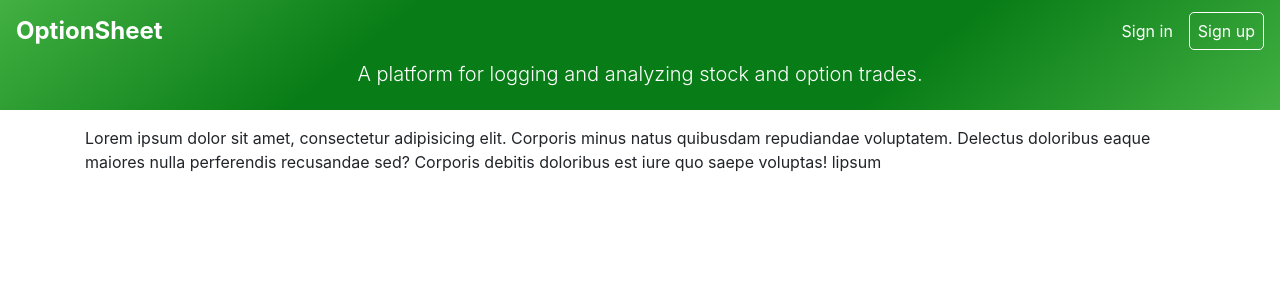
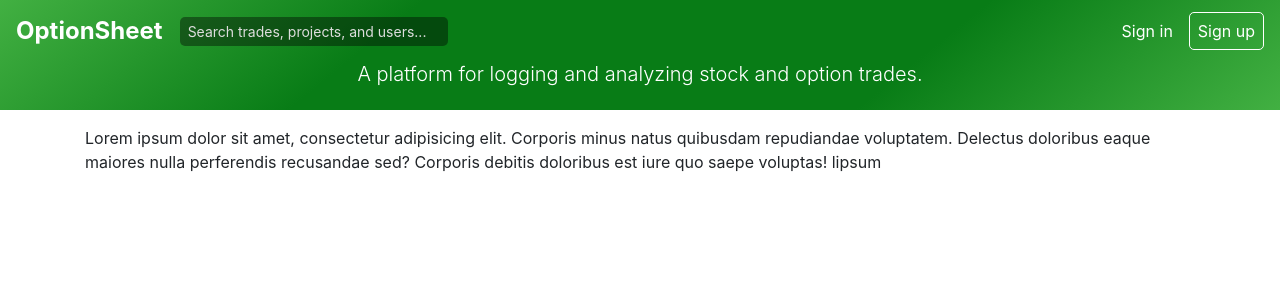
Before and after one commit to stephenreynolds/optionsheet, a React app: page / in a window 1280 px wide. Shown: the top 300 px of the page. Built offline with nearby package versions, Linux system fonts and the light colour scheme; the HTML template or start-up script is replaced by a standard one; what redux-immutable-state-invariant would draw is missing.

Commit message:
Add search bar

```diff
--- a/src/app/components/baseStyles.tsx
+++ b/src/app/components/baseStyles.tsx
@@ -6,4 +6,12 @@ export default createGlobalStyle`
   input {
     background-color: #f6f6f6 !important;
   }
+
+  // Remove default clear button from inputs
+  input[type=search]::-ms-clear {  display: none; width : 0; height: 0; }
+  input[type=search]::-ms-reveal {  display: none; width : 0; height: 0; }
+  input[type="search"]::-webkit-search-decoration,
+  input[type="search"]::-webkit-search-cancel-button,
+  input[type="search"]::-webkit-search-results-button,
+  input[type="search"]::-webkit-search-results-decoration { display: none; }
 `;
--- a/src/app/components/header/header.tsx
+++ b/src/app/components/header/header.tsx
@@ -1,9 +1,10 @@
-import {RightMenu, StyledBrand, StyledNavbar} from "./header.styles";
+import { RightMenu, StyledBrand, StyledNavbar } from "./header.styles";
 import UserMenu from "./user-menu/user-menu";
 import { useSelector } from "react-redux";
 import { getIsLoggedIn } from "../../redux/selectors/user";
 import LoginMenu from "./login-menu/login-menu";
 import {Navbar} from "react-bootstrap";
+import Search from "./search/search";
 
 interface Props {
   transparent?: string;
@@ -13,8 +14,9 @@ const Header = ({ transparent }: Props): JSX.Element => {
   const isLoggedIn = useSelector((state) => getIsLoggedIn(state));
 
   return (
-    <StyledNavbar expand="lg" transparent={transparent}>
+    <StyledNavbar expand="lg" transparent={transparent} variant="dark">
       <StyledBrand href="/">OptionSheet</StyledBrand>
+      <Search transparent={transparent} />
       <Navbar.Toggle aria-controls="navbar" />
       <Navbar.Collapse id="navbar">
         <RightMenu>
--- /dev/null
+++ b/src/app/components/header/search/search.styles.tsx
@@ -0,0 +1,28 @@
+import styled from "styled-components";
+import { Form } from "react-bootstrap";
+
+export const StyledSearch = styled(Form)`
+  flex-grow: 1;
+
+  input {
+    width: 270px;
+    background-color: ${(props) =>
+      props.transparent ? "rgba(0,0,0,0.4)" : "#111"} !important;
+    border-color: ${(props) => (props.transparent ? "transparent" : "#777")};
+    border-radius: 6px;
+    color: #ddd !important;
+    transition: width 0.2s;
+
+    &::placeholder {
+      color: #ddd;
+    }
+
+    &:focus {
+      width: 540px;
+
+      &::placeholder {
+        color: #bbb;
+      }
+    }
+  }
+`;
--- /dev/null
+++ b/src/app/components/header/search/search.tsx
@@ -0,0 +1,18 @@
+import { Form } from "react-bootstrap";
+import { StyledSearch } from "./search.styles";
+
+const Search = ({ transparent }) => {
+  return (
+    <StyledSearch transparent={transparent}>
+      <Form.Control
+        type="search"
+        name="search"
+        size="sm"
+        className="search"
+        placeholder="Search trades, projects, and users..."
+      />
+    </StyledSearch>
+  );
+};
+
+export default Search;
```
